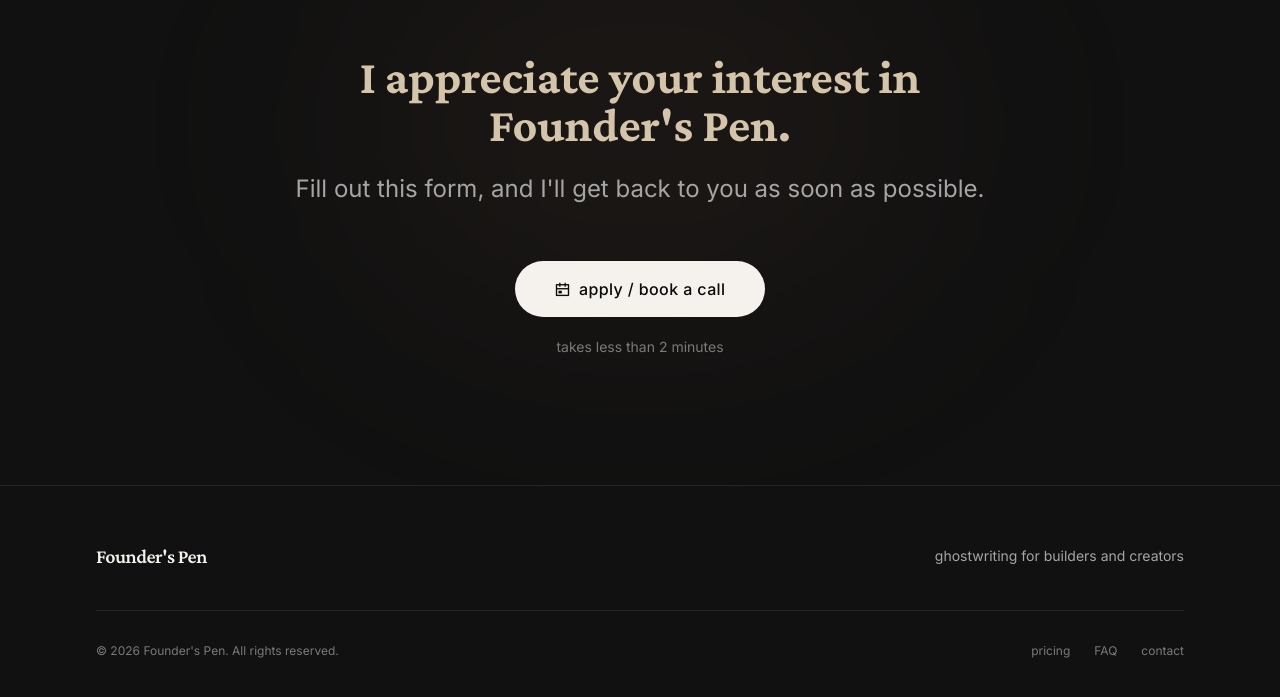
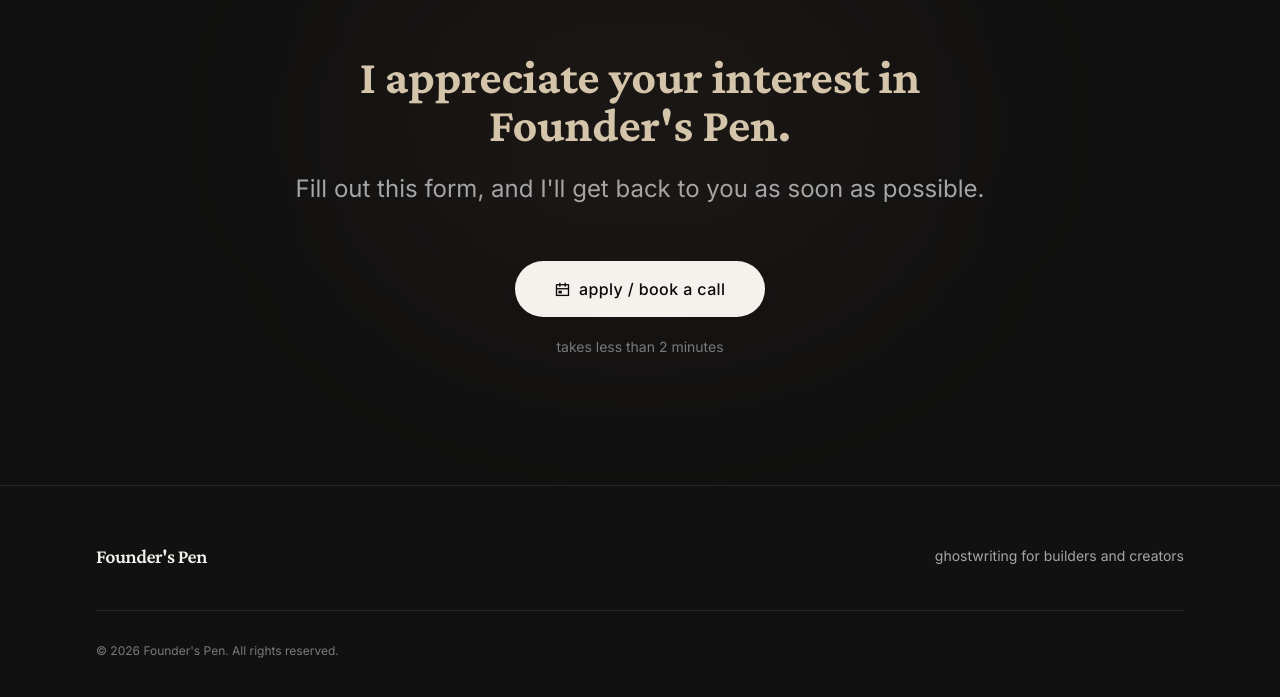
Before and after one commit to R4ph431-157/faithful_landing-page, a React (Vite) app: page / in a window 1280 px wide. Shown: the part 6156-6853 px from the top of the page. Built offline with nearby package versions, Linux system fonts and the light colour scheme.

Commit message:
modified text

```diff
--- a/src/components/Footer.tsx
+++ b/src/components/Footer.tsx
@@ -25,26 +25,6 @@ export default function Footer() {
             <p className="text-xs text-text-muted">
               &copy; {new Date().getFullYear()} Founder's Pen. All rights reserved.
             </p>
-            <div className="flex items-center gap-6">
-              <button
-                onClick={() => scrollTo("pricing")}
-                className="text-xs text-text-muted hover:text-text-secondary transition-colors cursor-pointer"
-              >
-                pricing
-              </button>
-              <button
-                onClick={() => scrollTo("faq")}
-                className="text-xs text-text-muted hover:text-text-secondary transition-colors cursor-pointer"
-              >
-                FAQ
-              </button>
-              <button
-                onClick={() => scrollTo("contact")}
-                className="text-xs text-text-muted hover:text-text-secondary transition-colors cursor-pointer"
-              >
-                contact
-              </button>
-            </div>
           </div>
         </div>
       </footer>
```
